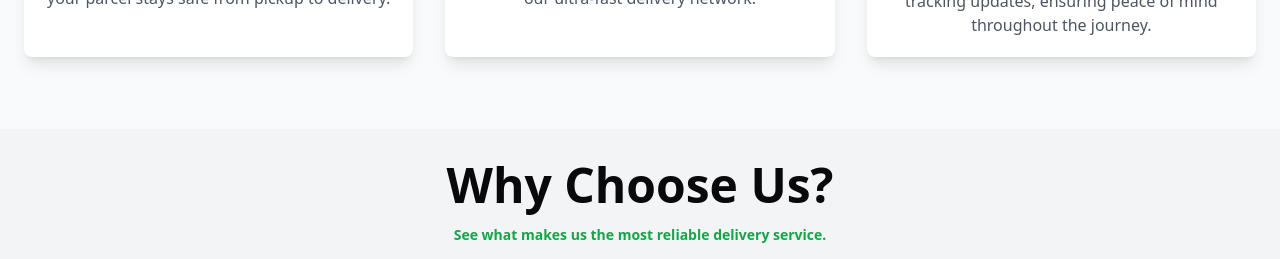
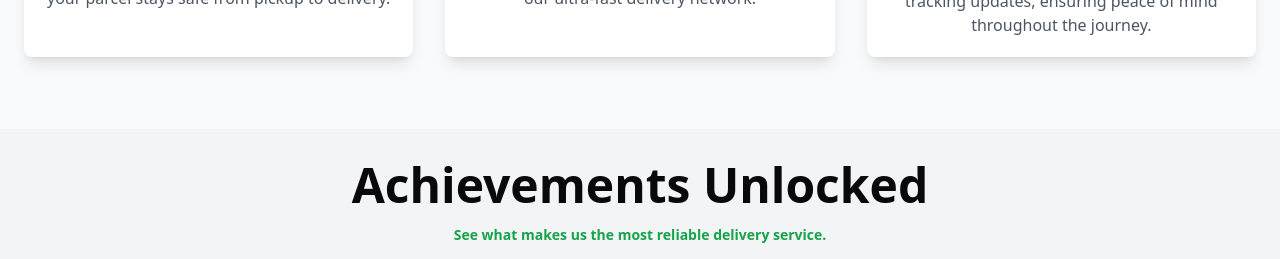
Before and after one commit to jenifaa/parcel-management-system, a React (Vite) app: page / in a window 1280 px wide. Shown: the part 1020-1279 px from the top of the page. Built offline with nearby package versions, Linux system fonts and the light colour scheme; no server answers.

Commit message:
added features section title

```diff
--- a/src/Components/Pages/Home/OurFeature.jsx
+++ b/src/Components/Pages/Home/OurFeature.jsx
@@ -79,7 +79,7 @@ const OurFeature = () => {
         <div className=" py-10">
           <div className="bg-gray-100 ">
             <h2 className="text-5xl font-bold text-center pt-8 mb-4 ">
-              Why Choose Us?
+               Achievements Unlocked
             </h2>
             <p className="text-center text-sm text-green-600 font-bold mb-12">
               See what makes us the most reliable delivery service.
```
